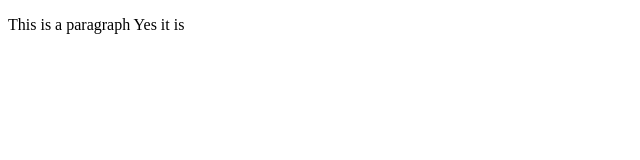
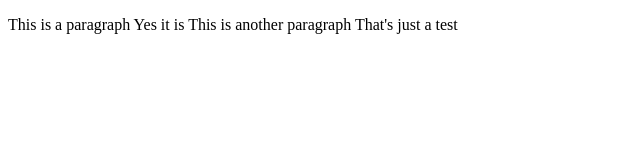
Before and after one commit to rachaouldbabaali/git-collab-g3, a plain HTML site: page index.html in a window 1280 px wide. Shown: the whole page, without its empty margins (0-640 px from the left). Drawn offline with Linux system fonts and the light colour scheme.

Commit message:
modding html

```diff
--- a/index.html
+++ b/index.html
@@ -8,6 +8,9 @@
   <body>
     <p>This is a paragraph
         Yes it is
+        This is another paragraph
+        That's just a test
+
     </p>
   </body>
 </html>
```
